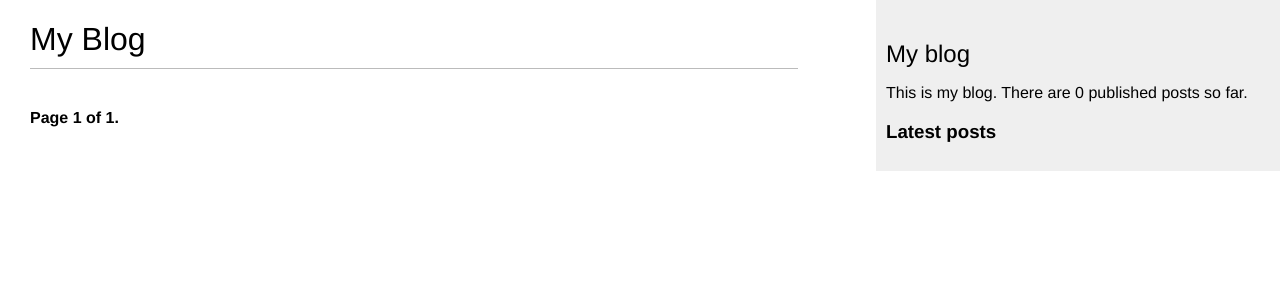
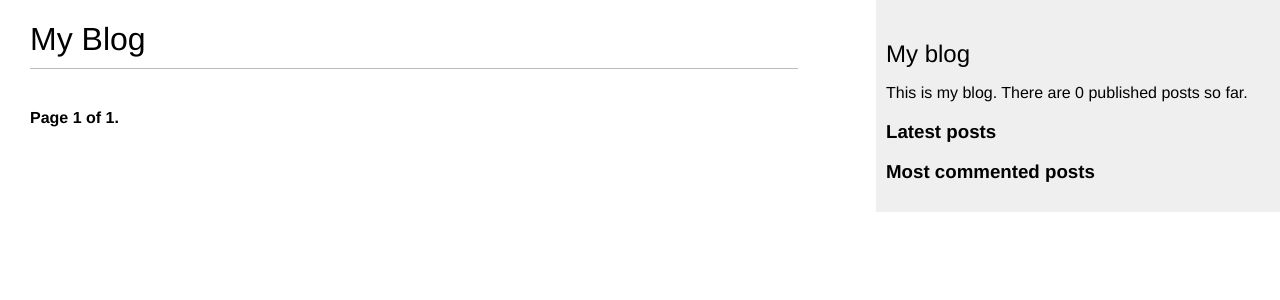
Before and after one commit to frontbastard/dj-blog, a Django app: page /blog/ in a window 1280 px wide. Shown: the top 300 px of the page. Run offline with Django 4.2, Linux system fonts and the light colour scheme; data that the repository does not hold is empty.

Commit message:
Implement the most commented posts feature

```diff
--- a/blog/templates/blog/base.html
+++ b/blog/templates/blog/base.html
@@ -15,7 +15,16 @@
     <h2>My blog</h2>
     <p>This is my blog. There are {% total_posts %} published posts so far.</p>
     <h3>Latest posts</h3>
-    {% show_latest_posts 5 %}
+    {% show_latest_posts 3 %}
+    <h3>Most commented posts</h3>
+    {% get_most_commented_posts 3 as most_commented_posts %}
+    <ul>
+        {% for post in most_commented_posts %}
+            <li>
+                <a href="{{ post.get_absolute_url }}">{{ post.title }}</a>
+            </li>
+        {% endfor %}
+    </ul>
 </div>
 </body>
 </html>
--- a/blog/templatetags/blog_tags.py
+++ b/blog/templatetags/blog_tags.py
@@ -1,4 +1,5 @@
 from django import template
+from django.db.models import Count
 
 from blog.models import Post
 
@@ -14,3 +15,10 @@ def total_posts():
 def show_latest_posts(count=5):
     latest_posts = Post.published.order_by("-publish")[:count]
     return {"latest_posts": latest_posts}
+
+
+@register.simple_tag
+def get_most_commented_posts(count=5):
+    return Post.published.annotate(
+        total_comments=Count("comments")
+    ).order_by("-total_comments")[:count]
```
